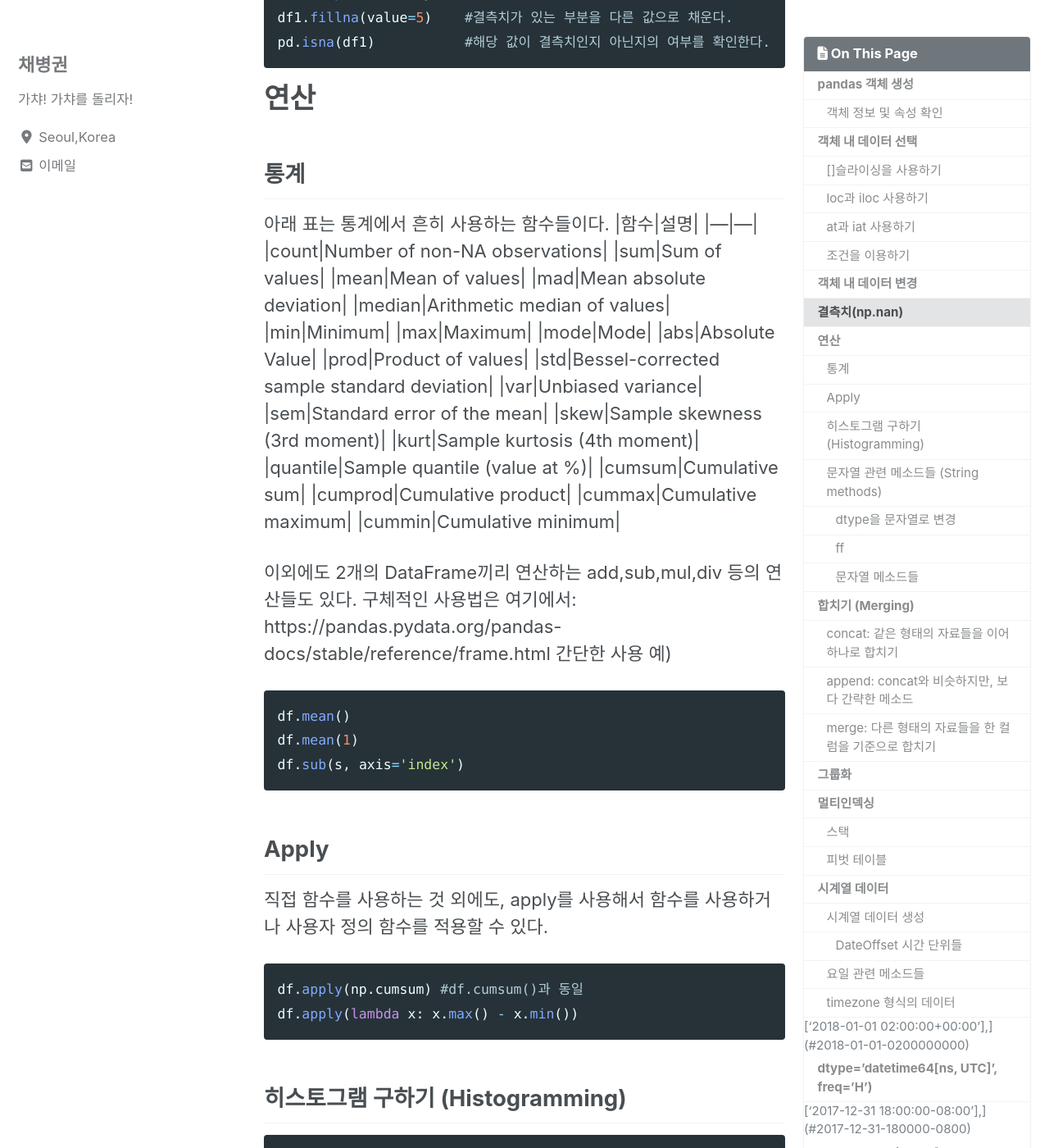
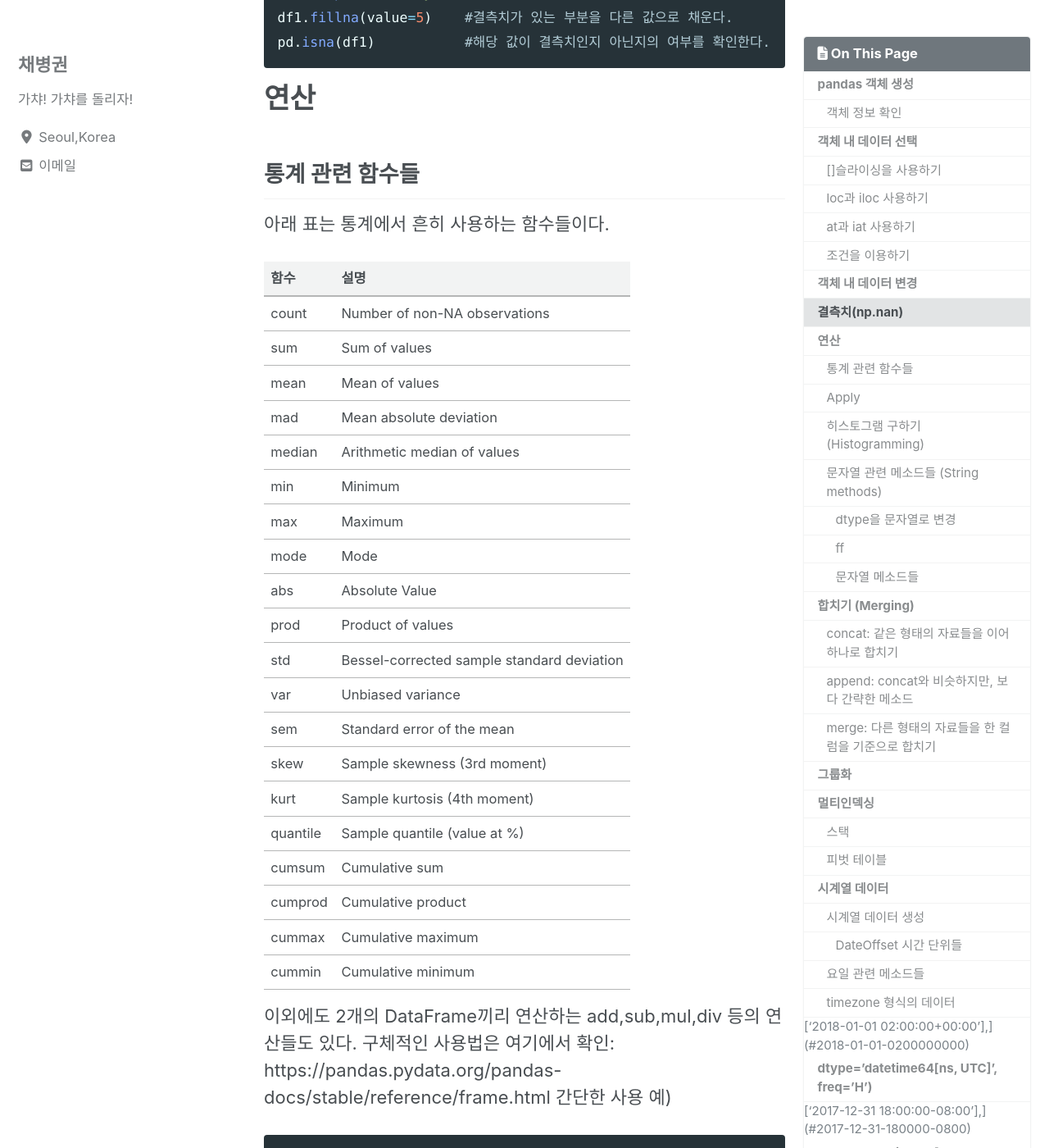
Before and after one commit to ByeongGwonChae/mynotebook, a Jekyll site: the page built from _posts/2020-02-29-pandas기초.md, in a window 1280 px wide and 1400 px high, scrolled down 4126 px. Shown: the whole window at 82% size. Built offline with Jekyll 4.4.1, drawn with Linux system fonts in a browser that asks for light colours; cached includes are drawn as plain includes; nearby versions of some CDN libraries; some of the changed text lies outside the part shown.

Commit message:
Update 2020-02-29-pandas기초.md

```diff
--- a/_posts/2020-02-29-pandas기초.md
+++ b/_posts/2020-02-29-pandas기초.md
@@ -50,7 +50,7 @@ df2 = pd.DataFrame({'A': 1.,
 # 2  1.0 2013-01-02  1.0  3   test  foo
 # 3  1.0 2013-01-02  1.0  3  train  foo
 ~~~
-## 객체 정보 및 속성 확인
+## 객체 정보 확인
 ~~~ python
 df1.head() #상위 5개의 자료를 출력. 파라미터로 개수 지정 가능.
 df1.tail() #하위 5개의 자료를 출력. 파라미터로 개수 지정 가능.
@@ -133,8 +133,9 @@ pd.isna(df1)           #해당 값이 결측치인지 아닌지의 여부를 확
 ~~~
 
 # 연산
-## 통계
+## 통계 관련 함수들
 아래 표는 통계에서 흔히 사용하는 함수들이다.
+
 |함수|설명|
 |---|---|
 |count|Number of non-NA observations|
@@ -159,7 +160,7 @@ pd.isna(df1)           #해당 값이 결측치인지 아닌지의 여부를 확
 |cummin|Cumulative minimum|
 
 이외에도 2개의 DataFrame끼리 연산하는 add,sub,mul,div 등의 연산들도 있다.
-구체적인 사용법은 여기에서: https://pandas.pydata.org/pandas-docs/stable/reference/frame.html
+구체적인 사용법은 여기에서 확인: https://pandas.pydata.org/pandas-docs/stable/reference/frame.html
 간단한 사용 예)
 ~~~ python
 df.mean()
```
